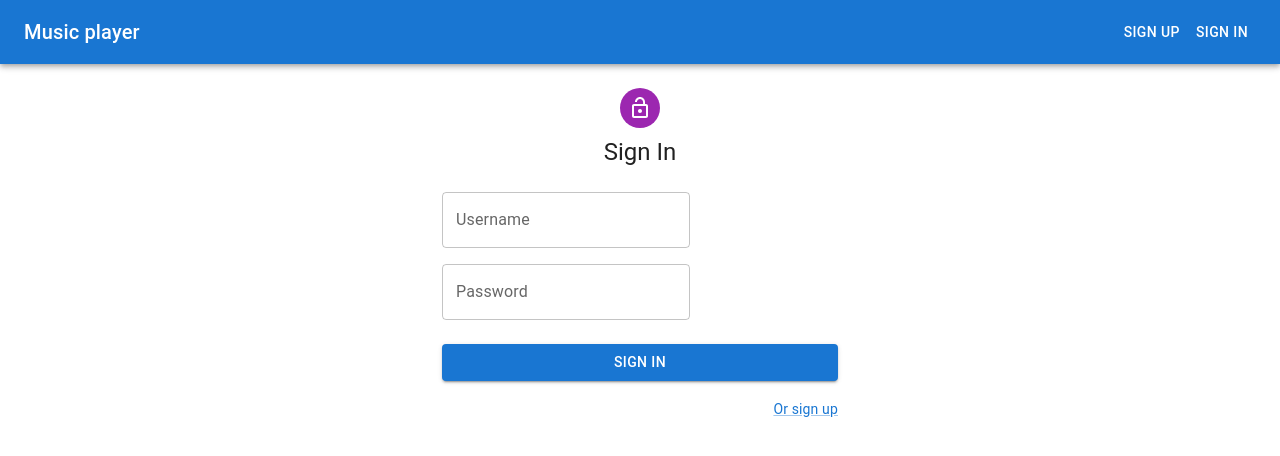
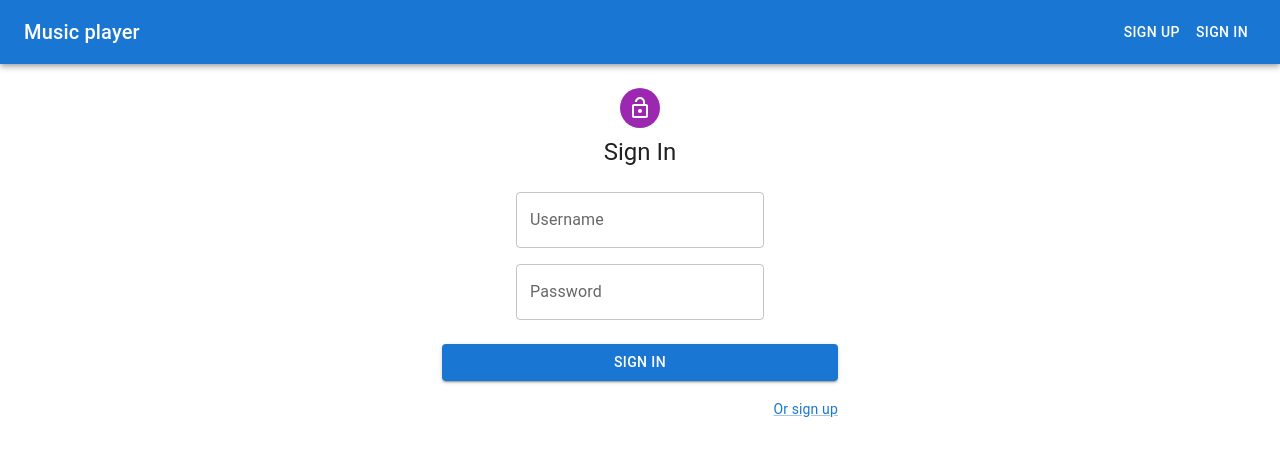
Before and after one commit to wellko/hw82, a React (Create React App) app in the folder frontend/: page /login in a window 1280 px wide. Shown: the top 456 px of the page. Built offline with nearby package versions, Linux system fonts and the light colour scheme.

Commit message:
sign in and sign up text field center

```diff
--- a/frontend/src/features/users/Login.tsx
+++ b/frontend/src/features/users/Login.tsx
@@ -66,6 +66,7 @@ const Login = () => {
 					<Grid container spacing={2}>
 						<Grid container item xs={12}>
 							<TextField
+								sx={{'margin': 'auto'}}
 								label="Username"
 								name="username"
 								autoComplete="current-username"
@@ -75,6 +76,7 @@ const Login = () => {
 						</Grid>
 						<Grid container item xs={12}>
 							<TextField
+								sx={{'margin': 'auto'}}
 								label="Password"
 								name="password"
 								type="password"
--- a/frontend/src/features/users/Register.tsx
+++ b/frontend/src/features/users/Register.tsx
@@ -61,6 +61,7 @@ const Register = () => {
 					<Grid container spacing={2}>
 						<Grid container item xs={12}>
 							<TextField
+								sx={{'margin': 'auto'}}
 								label="Username"
 								name="username"
 								autoComplete="new-username"
@@ -72,6 +73,7 @@ const Register = () => {
 						</Grid>
 						<Grid container item xs={12}>
 							<TextField
+								sx={{'margin': 'auto'}}
 								name="password"
 								label="Password"
 								type="password"
```
